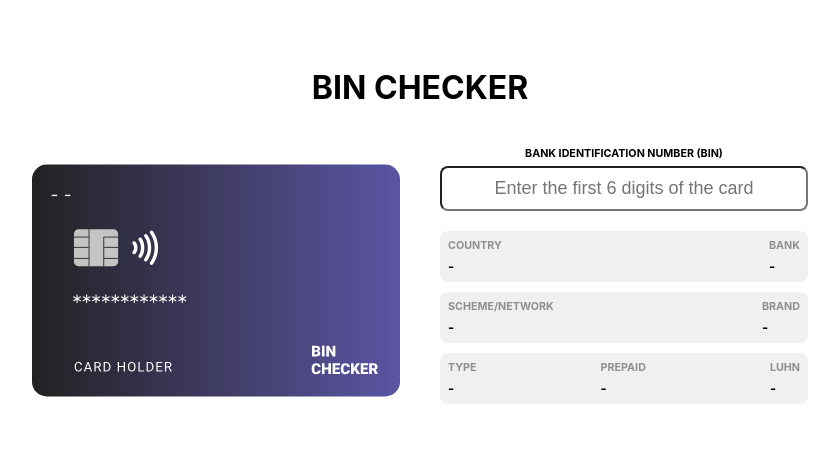
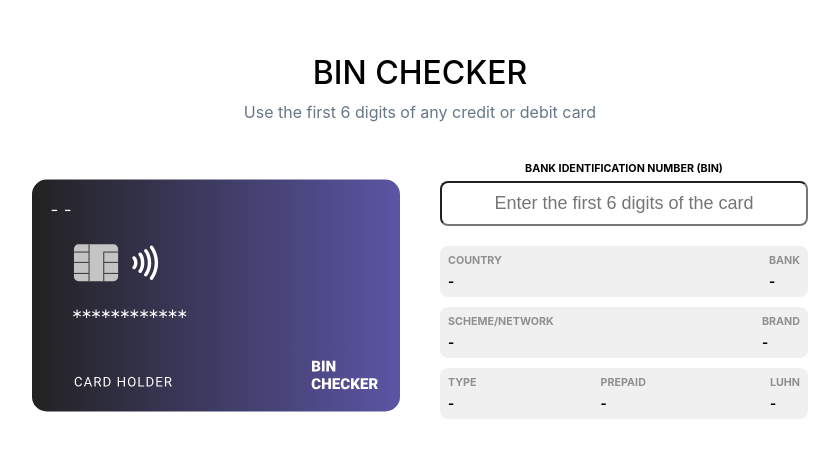
Before and after one commit to celigx/bin-number, a React (Create React App) app: page / in a window 1280 px wide. Shown: the part 159-616 px from the top of the page, without its empty margins (220-1059 px from the left). Built offline with nearby package versions, Linux system fonts and the light colour scheme.

Commit message:
Add subtext
Change font weight

```diff
--- a/src/App.js
+++ b/src/App.js
@@ -51,6 +51,7 @@ function App() {
 
       <div className="titleContainer">
         <h1 className="title">BIN CHECKER</h1>
+        <p className="subtext">Use the first 6 digits of any credit or debit card</p>
       </div>
 
       <div className="cardContainer">
--- a/src/App.sass
+++ b/src/App.sass
@@ -24,7 +24,15 @@ svg
   margin: 40px
 
   .titleContainer
+    text-align: center
     margin: 0 0 40px 0
+
+    .title
+      font-weight: 500
+      margin: 0 0 10px 0
+
+    .subtext
+      color: #677788
 
   .containerOutput
     width: -webkit-fill-available
```
